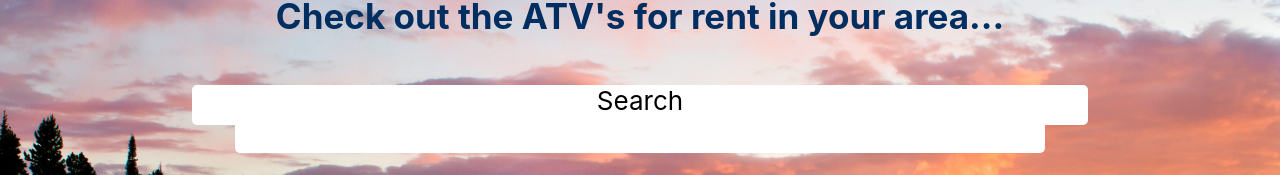
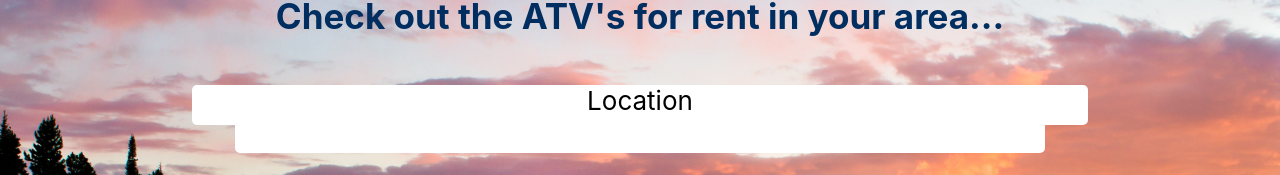
Before and after one commit to IsabelGlasbrenner/expirirents-v1.1, a React (Create React App) app: page / in a window 1280 px wide. Shown: the part 165-340 px from the top of the page. Built offline with nearby package versions, Linux system fonts and the light colour scheme.

Commit message:
changed wording to Location

```diff
--- a/src/App.js
+++ b/src/App.js
@@ -18,7 +18,7 @@ class App extends React.Component {
             Check out the ATV's for rent in your area...
           </h2>
           <div className="searchBox">
-            <label className="input">Search</label>
+            <label className="input">Location</label>
             <input type="text" className="input" />
           </div>
         </header>
```
